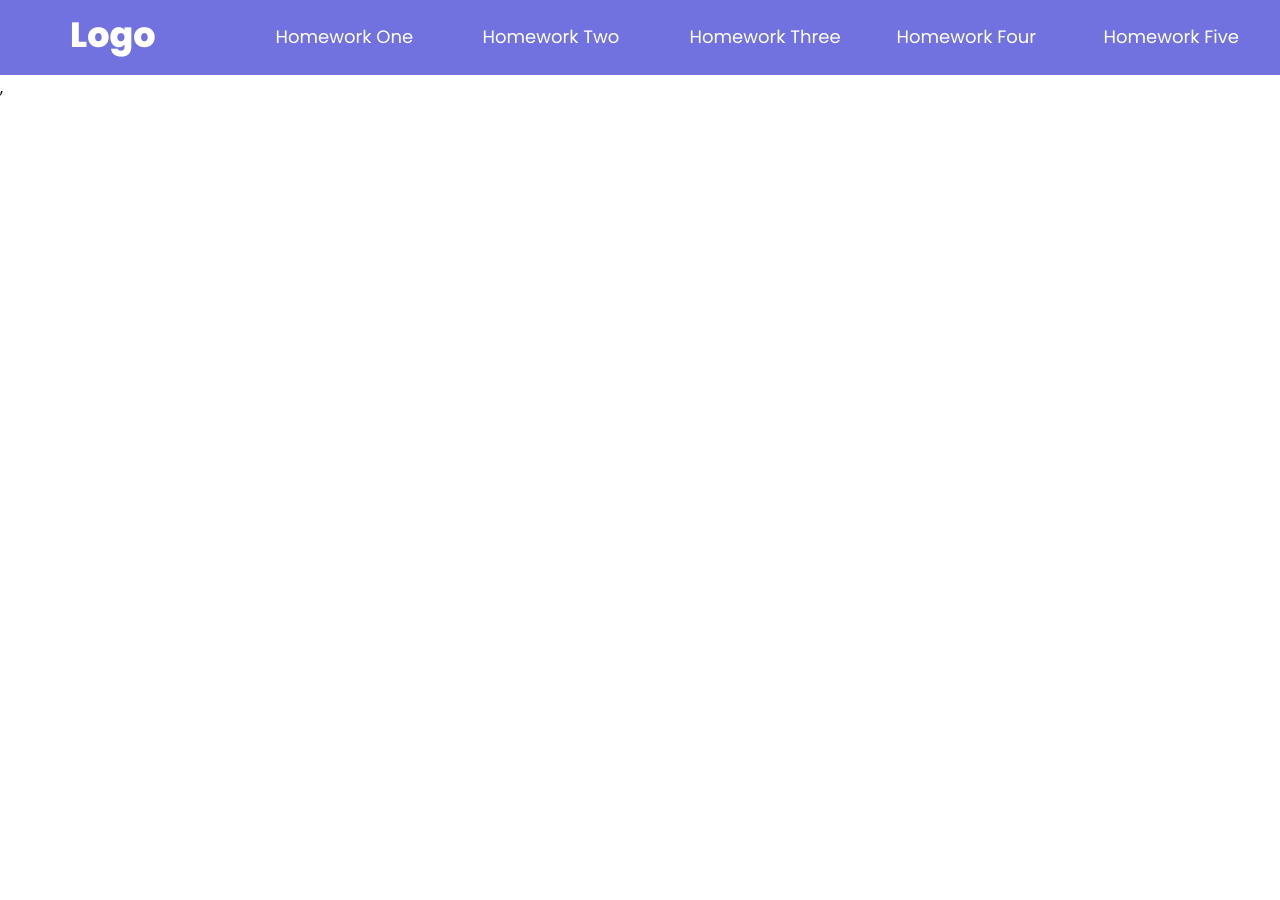
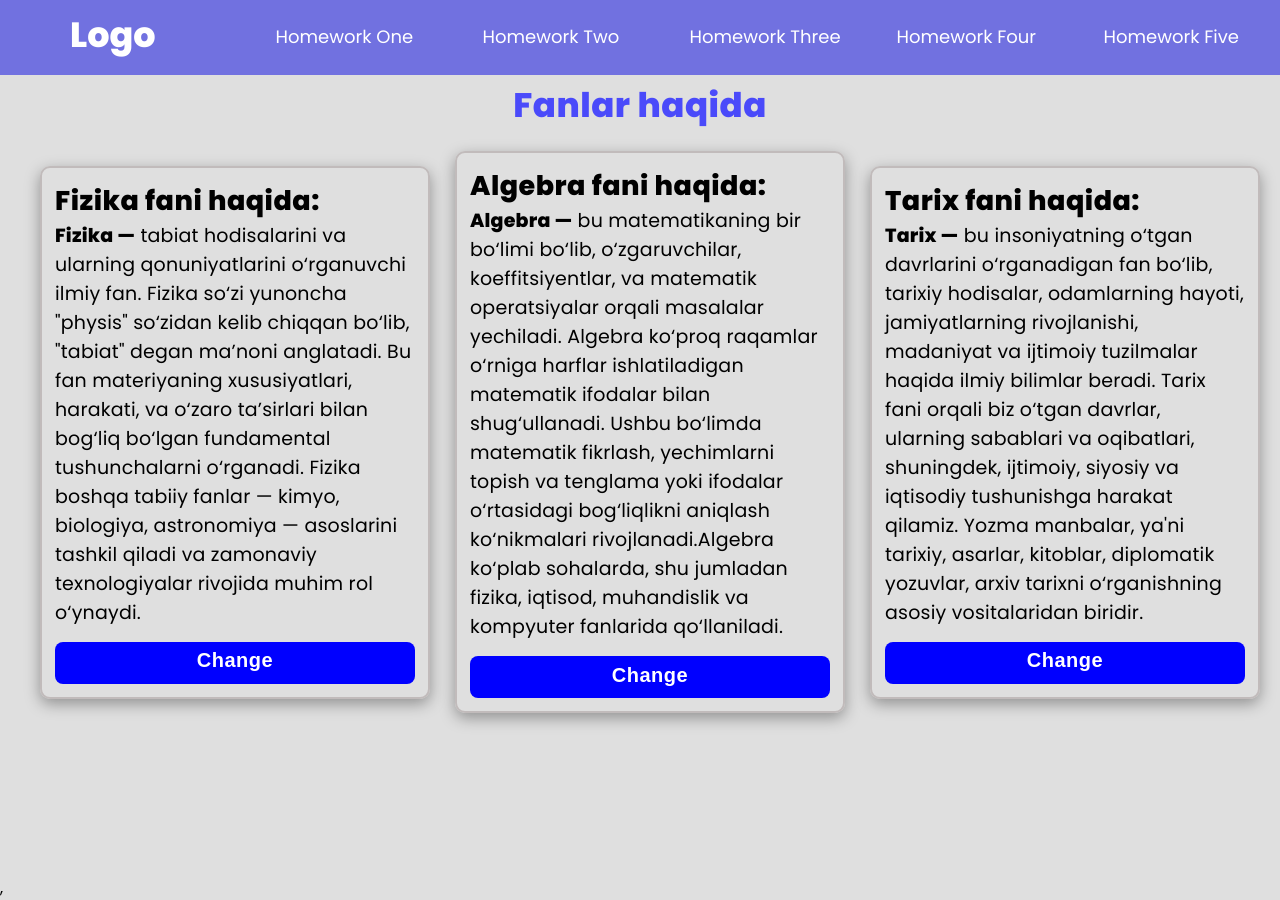
Before and after one commit to Abdulbas1d/7-oy-7-uyga-vazifa, a React (Vite) app: page /homeworkThree in a window 1280 px wide. Shown: the top 900 px of the page. Before the commit the page ends 800 px from the top, so only its background shows below. Built offline with nearby package versions, Linux system fonts and the light colour scheme.

Commit message:
Homework three and four finished

```diff
--- a/src/pages/HomeworkFour/index.css
+++ b/src/pages/HomeworkFour/index.css
@@ -0,0 +1,27 @@
+.container-four {
+    width: 700px;
+    margin: 0 auto;
+    margin-top: 50px;
+
+    h2 {
+        font-size: 33px;
+        text-align: center;
+    }
+
+    input {
+        width: 60%;
+        height: 30px;
+        margin-left: 140px;
+        margin-top: 15px;
+        cursor: pointer;
+    }
+
+    .box {
+        width: 500px;
+        height: 300px;
+        margin: 0 auto;
+        background-color: #fff;
+        border-radius: 10px;
+        margin-top: 15px;
+    }
+}
--- a/src/pages/HomeworkFour/index.jsx
+++ b/src/pages/HomeworkFour/index.jsx
@@ -1,10 +1,22 @@
 import React from 'react'
 import './index.css'
+import { useDispatch, useSelector } from 'react-redux'
+import { setColor } from '../../store/chooseColorSlice'
 
 function HomeworkFour() {
+  const color = useSelector(state => state.color.color)
+  const dispatch = useDispatch()
+
+  function handleChangeColor(e) {
+    dispatch(setColor(e.target.value))
+  }
+
   return (
-    <div>
+    <div className='container-four'>
+      <h2>Rangni tanlang:</h2>
+      <input onChange={handleChangeColor} type="color" />
 
+      <div className="box" style={{backgroundColor: color}}></div>
     </div>
   )
 }
--- a/src/pages/HomeworkThree/index.css
+++ b/src/pages/HomeworkThree/index.css
@@ -0,0 +1,68 @@
+body {
+    overflow-x: hidden;
+    background-color: rgb(223, 223, 223);
+}
+
+.container-three {
+    width: 100vw;
+    height: 100vh;
+}
+
+.subject {
+    text-align: center;
+    font-size: 34px;
+    padding-top: 5px;
+    color: rgb(74, 74, 250);
+    letter-spacing: 0.5px;
+}
+
+.news {
+    width: 1300px;
+    margin: 0 auto;
+    padding-top: 20px;
+    display: flex;
+    gap: 25px;
+    align-items: center;
+    justify-content: center;
+
+    .new {
+        width: 30%;
+        padding: 13px;
+        border-radius: 10px;
+        border: 2px solid #c1bbbb;
+        box-shadow: rgba(0, 0, 0, 0.35) 0px 5px 15px;
+
+        h2 {
+            font-size: 27px;
+            letter-spacing: 0.5px;
+        }
+
+        p {
+            font-size: 19px;
+            letter-spacing: 0.2px;
+        }
+
+        .submit {
+            width: 100%;
+            height: 42px;
+            padding-bottom: 4px;
+            border: none;
+            outline: none;
+            border-radius: 8px;
+            font-size: 20px;
+            font-weight: 800;
+            letter-spacing: 0.5px;
+            color: #fff;
+            background-color: blue;
+            cursor: pointer;
+            margin-top: 15px;
+        }
+
+        .submit:hover {
+            background-color: #fff;
+            border:  2px solid blue;
+            color: blue;
+            font-size: 23px;
+        }
+    }
+}
--- a/src/pages/HomeworkThree/index.jsx
+++ b/src/pages/HomeworkThree/index.jsx
@@ -1,10 +1,34 @@
 import React from 'react'
 import './index.css'
+import { useDispatch, useSelector } from 'react-redux'
+import { toggleLanguage } from '../../store/textSlice'
 
 function HomeworkThree() {
+  const textData = useSelector(state => state.text)
+  const dispatch = useDispatch()
+
   return (
-    <div>
+    <div className='container-three'>
+      <h2 className='subject'>Fanlar haqida</h2>
+      <div className="news">
+        <div className="new">
+          <h2>Fizika fani haqida:</h2>
+          <p><strong>Fizika —</strong> {textData.fizika}</p>
+          <button onClick={() => dispatch(toggleLanguage())} className="submit">Change</button>
+        </div>
 
+        <div className="new">
+          <h2>Algebra fani haqida:</h2>
+          <p><strong>Algebra —</strong> {textData.algebra}</p>
+          <button onClick={() => dispatch(toggleLanguage())} className="submit">Change</button>
+        </div>
+
+        <div className="new">
+          <h2>Tarix fani haqida:</h2>
+          <p><strong>Tarix —</strong> {textData.tarix}</p>
+          <button onClick={() => dispatch(toggleLanguage())} className="submit">Change</button>
+        </div>
+      </div>
     </div>
   )
 }
--- /dev/null
+++ b/src/store/chooseColorSlice.js
@@ -0,0 +1,14 @@
+import { createSlice } from "@reduxjs/toolkit";
+
+export const chooseColorSlice = createSlice({
+    name: "color",
+    initialState: {color: "#fff"},
+    reducers: {
+        setColor: (state, action) => {
+            state.color = action.payload
+        }
+    }
+})
+
+export const {setColor} = chooseColorSlice.actions;
+export default chooseColorSlice.reducer;
--- a/src/store/store.js
+++ b/src/store/store.js
@@ -1,10 +1,14 @@
 import { configureStore } from "@reduxjs/toolkit";
 import changeColorReducer from './changeColorSlice'
 import modeReducer from './modeSlice'
+import  textReducer  from "./textSlice";
+import chooseColorReducer from "./chooseColorSlice";
 
 export const store = configureStore({
     reducer: {
         "changeColor": changeColorReducer,
-        "mode": modeReducer
+        "mode": modeReducer,
+        "text": textReducer,
+        "color": chooseColorReducer
     }
 })
--- /dev/null
+++ b/src/store/textSlice.js
@@ -0,0 +1,29 @@
+import { createSlice } from "@reduxjs/toolkit";
+
+export const text = createSlice({
+    name: "text",
+    initialState: {
+        language: "uzbek",
+        fizika: `tabiat hodisalarini va ularning qonuniyatlarini o‘rganuvchi ilmiy fan. Fizika so‘zi yunoncha "physis" so‘zidan kelib chiqqan bo‘lib, "tabiat" degan ma’noni anglatadi. Bu fan materiyaning xususiyatlari, harakati, va o‘zaro ta’sirlari bilan bog‘liq bo‘lgan fundamental tushunchalarni o‘rganadi. Fizika boshqa tabiiy fanlar — kimyo, biologiya, astronomiya — asoslarini tashkil qiladi va zamonaviy texnologiyalar rivojida muhim rol o‘ynaydi.`,
+        algebra: "bu matematikaning bir bo‘limi bo‘lib, o‘zgaruvchilar, koeffitsiyentlar, va matematik operatsiyalar orqali masalalar yechiladi. Algebra ko‘proq raqamlar o‘rniga harflar ishlatiladigan matematik ifodalar bilan shug‘ullanadi. Ushbu bo‘limda matematik fikrlash, yechimlarni topish va tenglama yoki ifodalar o‘rtasidagi bog‘liqlikni aniqlash ko‘nikmalari rivojlanadi.Algebra ko‘plab sohalarda, shu jumladan fizika, iqtisod, muhandislik va kompyuter fanlarida qo‘llaniladi.",
+        tarix: "bu insoniyatning o‘tgan davrlarini o‘rganadigan fan bo‘lib, tarixiy hodisalar, odamlarning hayoti, jamiyatlarning rivojlanishi, madaniyat va ijtimoiy tuzilmalar haqida ilmiy bilimlar beradi. Tarix fani orqali biz o‘tgan davrlar, ularning sabablari va oqibatlari, shuningdek, ijtimoiy, siyosiy va iqtisodiy tushunishga harakat qilamiz. Yozma manbalar, ya'ni tarixiy, asarlar, kitoblar, diplomatik yozuvlar, arxiv tarixni o‘rganishning asosiy vositalaridan biridir."
+    },
+    reducers: {
+        toggleLanguage: (state, action) => {
+            if (state.language === "uzbek") {
+                state.language = "english"
+                state.fizika = `The scientific discipline that studies natural phenomena and their laws. The word physics comes from the Greek word "physis", which means "nature". This science studies the fundamental concepts related to the properties, behavior, and interactions of matter. Physics forms the basis of other natural sciences - chemistry, biology, astronomy - and plays an important role in the development of modern technologies.`
+                state.algebra = "It is a branch of mathematics that deals with solving problems using variables, coefficients, and mathematical operations. Algebra deals with mathematical expressions that use letters rather than numbers. This branch develops the skills of mathematical reasoning, finding solutions, and identifying relationships between equations or expressions. Algebra is used in many fields, including physics, economics, engineering, and computer science.",
+                state.tarix = `It is a science that studies the past periods of humanity, providing scientific knowledge about historical events, people's lives, the development of societies, culture and social structures. Through the science of history, we try to understand past periods, their causes and consequences, as well as social, political and economic. Written sources, that is, historical works, books, diplomatic records, archives are one of the main tools for studying history.`
+            } else {
+                state.language = "uzbek"
+                state.fizika = `tabiat hodisalarini va ularning qonuniyatlarini o‘rganuvchi ilmiy fan. Fizika so‘zi yunoncha "physis" so‘zidan kelib chiqqan bo‘lib, "tabiat" degan ma’noni anglatadi. Bu fan materiyaning xususiyatlari, harakati, va o‘zaro ta’sirlari bilan bog‘liq bo‘lgan fundamental tushunchalarni o‘rganadi. Fizika boshqa tabiiy fanlar — kimyo, biologiya, astronomiya — asoslarini tashkil qiladi va zamonaviy texnologiyalar rivojida muhim rol o‘ynaydi.`;
+                state.algebra = "bu matematikaning bir bo‘limi bo‘lib, o‘zgaruvchilar, koeffitsiyentlar, va matematik operatsiyalar orqali masalalar yechiladi. Algebra ko‘proq raqamlar o‘rniga harflar ishlatiladigan matematik ifodalar bilan shug‘ullanadi. Ushbu bo‘limda matematik fikrlash, yechimlarni topish va tenglama yoki ifodalar o‘rtasidagi bog‘liqlikni aniqlash ko‘nikmalari rivojlanadi.Algebra ko‘plab sohalarda, shu jumladan fizika, iqtisod, muhandislik va kompyuter fanlarida qo‘llaniladi.";
+                state.tarix = `bu insoniyatning o‘tgan davrlarini o‘rganadigan fan bo‘lib, tarixiy hodisalar, odamlarning hayoti, jamiyatlarning rivojlanishi, madaniyat va ijtimoiy tuzilmalar haqida ilmiy bilimlar beradi. Tarix fani orqali biz o‘tgan davrlar, ularning sabablari va oqibatlari, shuningdek, ijtimoiy, siyosiy va iqtisodiy tushunishga harakat qilamiz. Yozma manbalar, ya'ni tarixiy, asarlar, kitoblar, diplomatik yozuvlar, arxiv tarixni o‘rganishning asosiy vositalaridan biridir.`;
+            }
+        }
+    }
+})
+
+export const { toggleLanguage } = text.actions;
+export default text.reducer
```
